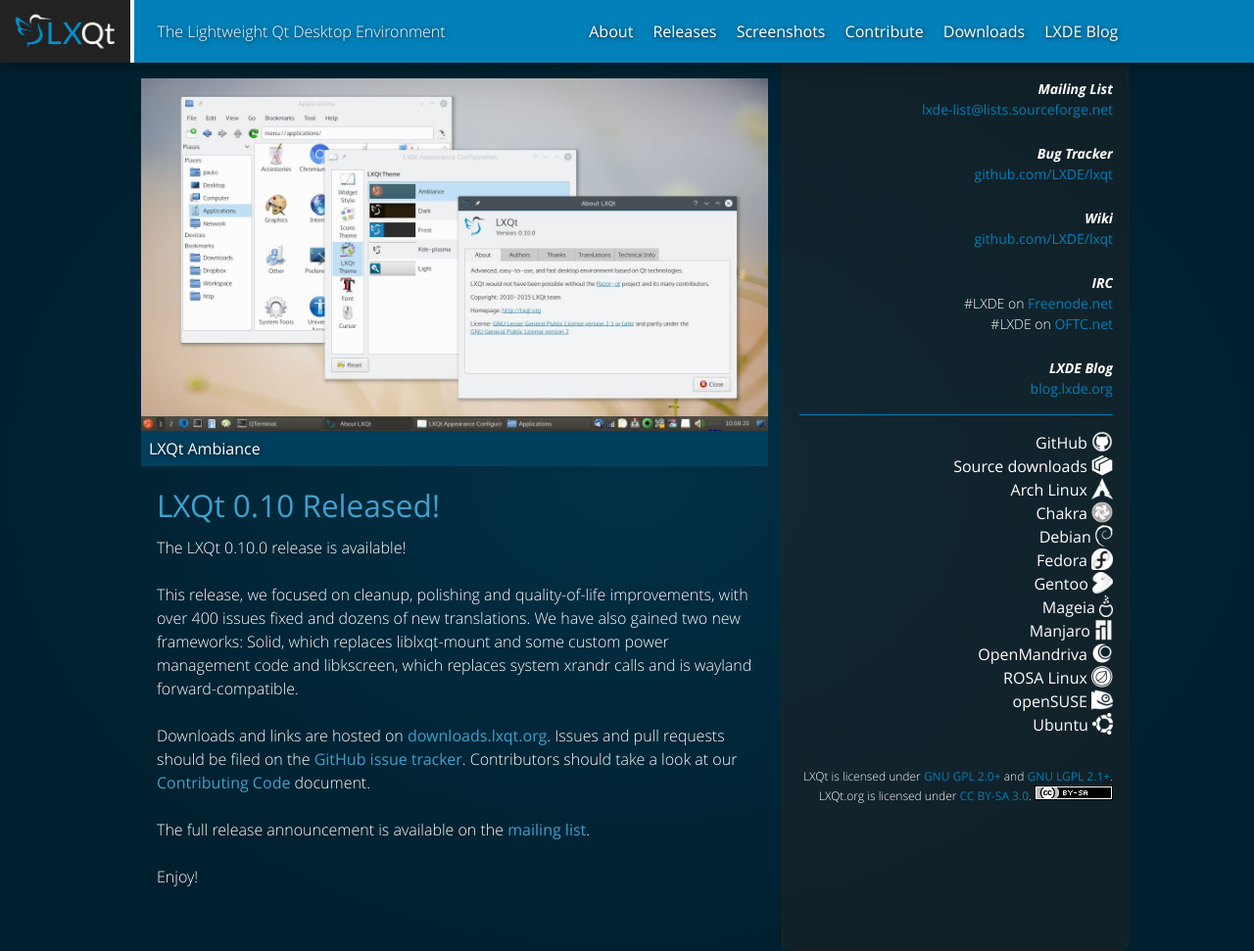
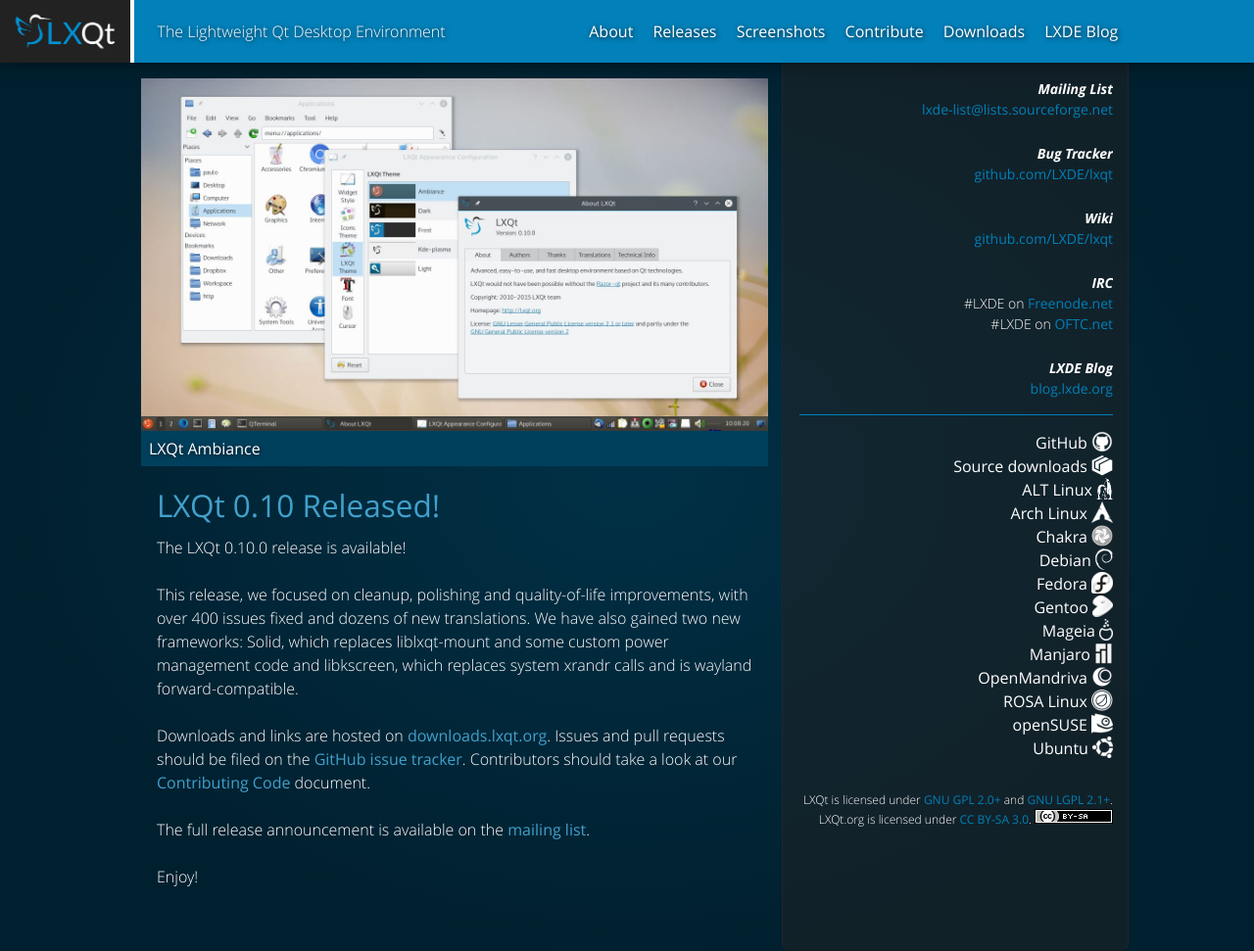
Before and after one commit to lxqt/lxqt.github.io, a Jekyll site: the page built from index.html, in a window 1280 px wide. Shown: the whole page at 98% size. Built offline with Jekyll 4.4.1, drawn with Linux system fonts in a browser that asks for light colours.

Commit message:
downloads: Add ALT Linux link & new logo

```diff
--- a/_includes/downloads.html
+++ b/_includes/downloads.html
@@ -17,6 +17,9 @@
         </li>
         <li>
           <p><a href="http://downloads.lxqt.org/lxqt/"><span class="label">Source downloads</span> <img src="/images/source-22.png" title="Source downloads"></a></p>
+        </li>
+        <li>
+          <p><a href="http://packages.altlinux.org/en/search?query=lxqt"><span class="label">ALT Linux</span> <img src="/images/altlinux-logo-22.png" title="ALT packages" alt="ALT Linux"></a></p>
         </li>
         <li>
           <p><a href="https://www.archlinux.org/groups/x86_64/lxqt/"><span class="label">Arch Linux</span> <img src="/images/archlinux-logo-22.png" title="Arch [community] packages" alt="Arch Linux"></a></p>
```
Also changed, not shown: images/altlinux-logo-22.png.
